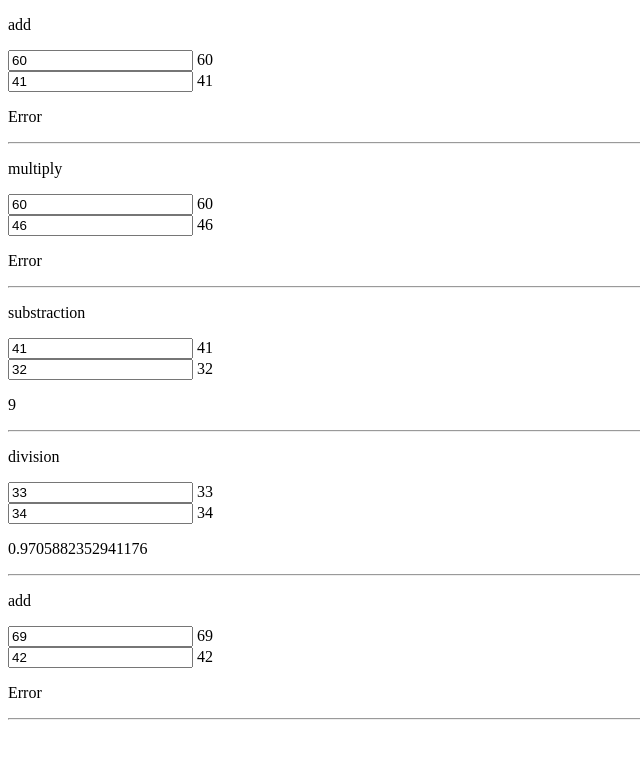
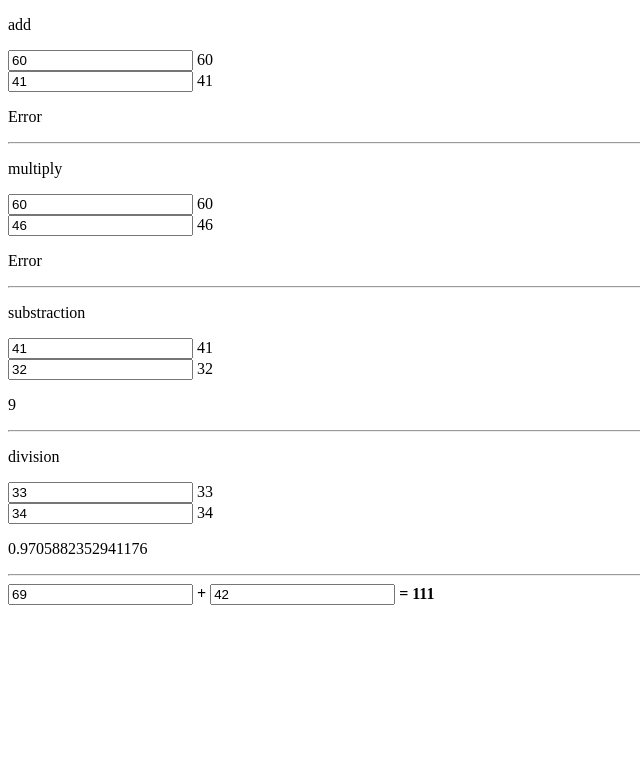
Before and after one commit to Nilowww/dexplore, a Nuxt app: page / in a window 1280 px wide. Shown: the top 758 px of the page, without its empty margins (0-640 px from the left). Built offline with nearby package versions, Linux system fonts and the light colour scheme.

Commit message:
7th part (Module import)

```diff
--- a/app.vue
+++ b/app.vue
@@ -4,17 +4,6 @@
     <MiComponente type="multiply"/>
     <MiComponente type="substraction"/>
     <MiComponente type="division"/>
-    <MiComponente />
+    <ComponenteSuma />
   </div>
 </template>
-
-<script setup lang="ts">
-
-// const nombre = ref('');
-// const apellido = ref('');
-
-// const nombreCompleto = computed(() => {
-//   return `${nombre.value} ${apellido.value}`;
-// })
-
-</script>
--- /dev/null
+++ b/components/ComponenteSuma.vue
@@ -0,0 +1,13 @@
+<template>
+  <input v-model="valor1" />
+  <b> + </b>
+  <input v-model="valor2" />
+  <b> = {{ calcular(valor1, valor2, "add") }}</b>
+</template>
+
+<script setup lang="ts">
+import { calcular } from "@/utils/index";
+
+const valor1 = ref(Math.round(Math.random() * 100));
+const valor2 = ref(Math.round(Math.random() * 100));
+</script>
--- a/components/MiComponente.vue
+++ b/components/MiComponente.vue
@@ -7,6 +7,8 @@
 </template>
 
 <script setup lang="ts">
+import { calcular } from "@/utils/index";
+
 const props = withDefaults(
   defineProps<{
     max?: number;
@@ -21,31 +23,8 @@ const props = withDefaults(
 const valor1 = ref(Math.round(Math.random() * 100));
 const valor2 = ref(Math.round(Math.random() * 100));
 
-function calcular(value1: number, value2: number, type: string) {
-  let result = 0;
-  switch (type) {
-    case "add":
-      result =
-        parseInt(value1.toString()) + parseInt(value2.toString());
-      break;
-    case "multiply":
-      result =
-        parseInt(value1.toString()) * parseInt(value2.toString());
-      break;
-    case "substraction":
-      result =
-        parseInt(value1.toString()) - parseInt(value2.toString());
-      break;
-    case "division":
-      result =
-        parseInt(value1.toString()) / parseInt(value2.toString());
-      break;
-  }
-  return result;
-}
-
 const resultado = computed(() => {
-    const result = calcular(valor1.value, valor2.value, props.type)
+  const result = calcular(valor1.value, valor2.value, props.type);
   if (result > props.max) {
     return "Error";
   }
--- /dev/null
+++ b/utils/index.ts
@@ -0,0 +1,18 @@
+export function calcular(value1: number, value2: number, type: string) {
+  let result = 0;
+  switch (type) {
+    case "add":
+      result = parseInt(value1.toString()) + parseInt(value2.toString());
+      break;
+    case "multiply":
+      result = parseInt(value1.toString()) * parseInt(value2.toString());
+      break;
+    case "substraction":
+      result = parseInt(value1.toString()) - parseInt(value2.toString());
+      break;
+    case "division":
+      result = parseInt(value1.toString()) / parseInt(value2.toString());
+      break;
+  }
+  return result;
+}
```
